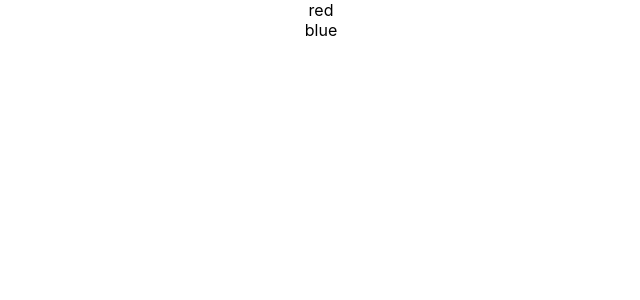
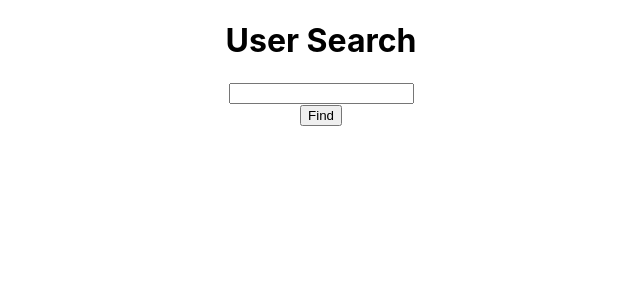
Before and after one commit to lalitlsg/react-ts, a React (Create React App) app: page / in a window 1280 px wide. Shown: the top 300 px of the page, without its empty margins (319-959 px from the left). Built offline with nearby package versions, Linux system fonts and the light colour scheme.

Commit message:
state types

```diff
--- a/src/App.tsx
+++ b/src/App.tsx
@@ -1,11 +1,14 @@
-import React from "react";
 import "./App.css";
 import Parent from "./props/Parent";
+import GuestList from "./state/GuestList";
+import UserSearch from "./state/UserSearch";
 
 function App() {
   return (
     <div className="App">
-      <Parent />
+      {/* <Parent /> */}
+      {/* <GuestList /> */}
+      <UserSearch />
     </div>
   );
 }
--- a/src/props/Child.tsx
+++ b/src/props/Child.tsx
@@ -1,9 +1,18 @@
-import React from "react";
-
 interface ChildProps {
   color: string;
+  onClick: () => void;
 }
 
-export const Child = ({ color }: ChildProps) => <div>{color}</div>;
+export const Child = ({ color, onClick }: ChildProps) => (
+  <div>
+    {color}
+    <button onClick={onClick}>Click Me</button>
+  </div>
+);
 
-export const ChildFC: React.FC<ChildProps> = ({ color }) => <div>{color}</div>;
+export const ChildFC: React.FC<ChildProps> = ({ color, onClick }) => (
+  <div>
+    {color}
+    <button onClick={onClick}>Click Me</button>
+  </div>
+);
--- a/src/props/Parent.tsx
+++ b/src/props/Parent.tsx
@@ -4,8 +4,8 @@ import { Child, ChildFC } from "./Child";
 const Parent = () => {
   return (
     <div>
-      <Child color="red" />
-      <ChildFC color="blue" />
+      <Child color="red" onClick={() => console.log("clicked1")} />
+      <ChildFC color="blue" onClick={() => console.log("clicked2")} />
     </div>
   );
 };
--- /dev/null
+++ b/src/state/GuestList.tsx
@@ -0,0 +1,30 @@
+import { useState } from "react";
+
+const GuestList: React.FC = () => {
+  const [name, setName] = useState("");
+  const [guest, setGuest] = useState<string[]>([]);
+
+  const addGuestHandler = () => {
+    setGuest([...guest, name]);
+    setName("");
+  };
+
+  const guestList = guest.map((g) => <li key={g}>{g}</li>);
+
+  return (
+    <div>
+      <h3>Guest List</h3>
+      <ul>{guestList}</ul>
+      <div>
+        <input
+          type="text"
+          value={name}
+          onChange={(e) => setName(e.target.value)}
+        />
+        <button onClick={addGuestHandler}>Add</button>
+      </div>
+    </div>
+  );
+};
+
+export default GuestList;
--- /dev/null
+++ b/src/state/UserSearch.tsx
@@ -0,0 +1,50 @@
+import { useState, useEffect } from "react";
+
+const users = [
+  { name: "Lalit", age: 20 },
+  { name: "Nikhil", age: 20 },
+  { name: "Akshay", age: 20 },
+];
+
+const UserSearch: React.FC = () => {
+  const [name, setName] = useState("");
+  const [user, setUser] = useState<{ name: string; age: number } | undefined>();
+  const [isFindClicked, setIsFindClicked] = useState(false);
+
+  useEffect(() => {
+    if (!name) {
+      setIsFindClicked(false);
+    }
+  }, [name]);
+
+  const findUserHandler = () => {
+    const foundUser = users.find((u) => u.name === name);
+    setUser(foundUser);
+    setIsFindClicked(true);
+  };
+
+  const userDetails = user ? (
+    <div>
+      {user.name} - {user.age}
+    </div>
+  ) : (
+    <div>User not Found</div>
+  );
+
+  return (
+    <div>
+      <h1>User Search</h1>
+      <input
+        type="text"
+        value={name}
+        onChange={(e) => setName(e.target.value)}
+      />
+      <div>
+        <button onClick={findUserHandler}>Find</button>
+      </div>
+      {isFindClicked && userDetails}
+    </div>
+  );
+};
+
+export default UserSearch;
```
